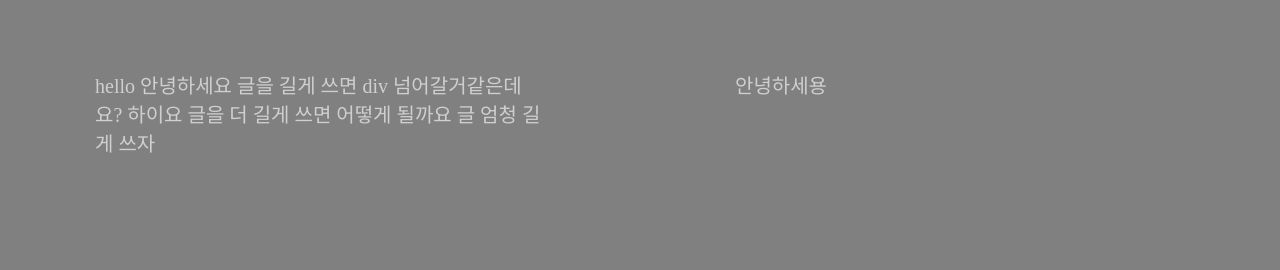
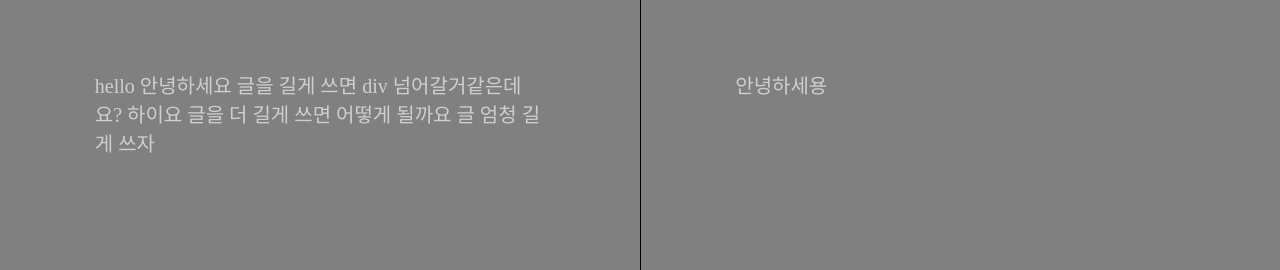
Before and after one commit to ehdrjs4502/assemblog, a Next.js app: page / in a window 1280 px wide. Shown: the part 367-637 px from the top of the page. Built offline with nearby package versions, Linux system fonts and the light colour scheme; no server answers.

Commit message:
0801 카테고리 리스트 수정, 소개글 롤백

```diff
--- a/src/components/category/CategoryList.tsx
+++ b/src/components/category/CategoryList.tsx
@@ -52,9 +52,9 @@ export default function CategoryList({ list, isLogin, setCategoryList }: Props)
 
     return (
         <>
-            <List component="nav">
-                {list.length !== 0 &&
-                    list
+            {list.length !== 0 && (
+                <List component="nav">
+                    {list
                         .filter((item) => item.useState) // useState가 true인 카테고리만 불러옴
                         .map(({ id, title, boards, useState }) => {
                             const isOpen = open[id] || false
@@ -108,7 +108,10 @@ export default function CategoryList({ list, isLogin, setCategoryList }: Props)
                                                             <ListItemButton
                                                                 onClick={() => onClickBoard(id, title, boardTitle)}
                                                                 key={id}
-                                                                sx={{ pl: 4, '&:hover': { color: 'rgb(21, 0, 255)' } }}>
+                                                                sx={{
+                                                                    pl: 4,
+                                                                    '&:hover': { color: 'rgb(21, 0, 255)' },
+                                                                }}>
                                                                 <ListItemText primary={boardTitle} />
                                                             </ListItemButton>
                                                         </ListItem>
@@ -119,7 +122,9 @@ export default function CategoryList({ list, isLogin, setCategoryList }: Props)
                                 </div>
                             )
                         })}
-            </List>
+                </List>
+            )}
+
             <style jsx>{`
                 .admin-settings {
                     display: flex;
--- a/src/components/category/CategoryView.tsx
+++ b/src/components/category/CategoryView.tsx
@@ -58,6 +58,8 @@ export default function CategoryView({ isLogin, categoryList, setCategoryList }:
                     .category-header {
                         display: flex;
                         padding-left: 10px;
+                        margin-top: 15px;
+                        margin-bottom: 15px;
                     }
 
                     .category-title {
--- a/src/components/user/UserIntroView.tsx
+++ b/src/components/user/UserIntroView.tsx
@@ -13,24 +13,14 @@ export default function UserIntroView({ userIntroList }: any) {
             <div className="header">
                 <div className="container">
                     {userIntroList.map((userIntro: any, idx: number) => {
-                        const style: any = {
-                            display: 'flex',
-                            alignItems: 'center',
-                            flexDirection: 'column',
-                            width: '100vw',
-                            height: '100vh',
-                            backgroundRepeat: 'no-repeat',
-                            backgroundSize: 'cover',
-                            backgroundImage: `url(${userIntro.backgroundImageURL})`,
-                        }
                         return (
-                            <div key={idx} className="box">
-                                <div className='info-box'>
+                            <div key={idx} className={`box box${idx}`}>
+                                <div className="info-box">
                                     <ProfileImage imgUrl={userIntro.profileImageURL} />
                                     <Name name={userIntro.username} />
                                     <Email email={userIntro.email} />
                                 </div>
-                                <Introduction introduction={userIntro.introduction} idx ={idx}/>
+                                <Introduction introduction={userIntro.introduction} idx={idx} />
                                 <Link linkList={userIntro.links} />
                                 <BackgroundImg bgImgURL={userIntro.backgroundImageURL} />
                             </div>
@@ -69,6 +59,10 @@ export default function UserIntroView({ userIntroList }: any) {
                         background-color: gray;
                     }
 
+                    .box0 {
+                        border-right: 1px solid black;
+                    }
+
                     .info-box {
                         display: flex;
                         flex-direction: column;
--- a/src/components/user/view/Introduction.tsx
+++ b/src/components/user/view/Introduction.tsx
@@ -7,50 +7,13 @@ interface Props {
 }
 
 export default function Introduction({ introduction, idx }: Props) {
-    const [scrollPosition, setScrollPosition] = useState<number>(0) // 현재 스크롤 위치를 저장하는 상태 변수
-    const [isClient, setIsClient] = useState(false) // 클라이언트 측에서 실행되었는지 여부를 저장하는 상태 변수
-    const introRef = useRef(null) // 도입부 컨테이너를 참조하는 useRef
-
-    const updateScroll = () => {
-        // 현재 스크롤 위치 업데이트 함수
-        setScrollPosition(window.scrollY || document.documentElement.scrollTop)
-    }
-
-    useEffect(() => {
-        window.addEventListener('scroll', updateScroll)
-    })
-
-    useEffect(() => {
-        // 클라이언트 측에서 실행되면 isClient 상태를 true로 업데이트
-        setIsClient(true)
-    }, []) // 빈 배열을 넣어서 컴포넌트가 처음 마운트될 때만 이펙트 실행
-
-    // 브라우저의 폭이 950px 이하이고, 클라이언트 측에서 실행 중일 때 텍스트 또는 Typewriter 컴포넌트를 렌더링
-    const shouldRenderTypewriter = isClient && window.innerWidth <= 950
-
     return (
         <>
-            {shouldRenderTypewriter ? ( // Typewriter가 참이면 (폭이 950px 이하)
-                <>
-                    {idx === 0 ? ( // idx가 0이라면 (첫번째 유저 소개이면 그냥 보이게 함)
-                        <div className="introduction-box" ref={introRef}>
-                            <span>
-                                <Typewriter words={[introduction]} typeSpeed={60} />
-                            </span>
-                        </div>
-                    ) : ( // idx가 0이 아니면 (두번째 유저 소개이면 스크롤이 450 이상 내려갔을 때 보이게 함)
-                        <div className="introduction-box" ref={introRef}>
-                            <span>{scrollPosition > 450 && <Typewriter words={[introduction]} typeSpeed={60} />}</span>
-                        </div>
-                    )}
-                </>
-            ) : (
-                <div className="introduction-box" ref={introRef}>
-                    <span>
-                        <Typewriter words={[introduction]} typeSpeed={60} />
-                    </span>
-                </div>
-            )}
+            <div className="introduction-box">
+                <span>
+                    <Typewriter words={[introduction]} typeSpeed={60} />
+                </span>
+            </div>
             <style jsx>{`
                 .introduction-box {
                     width: 450px;
```
